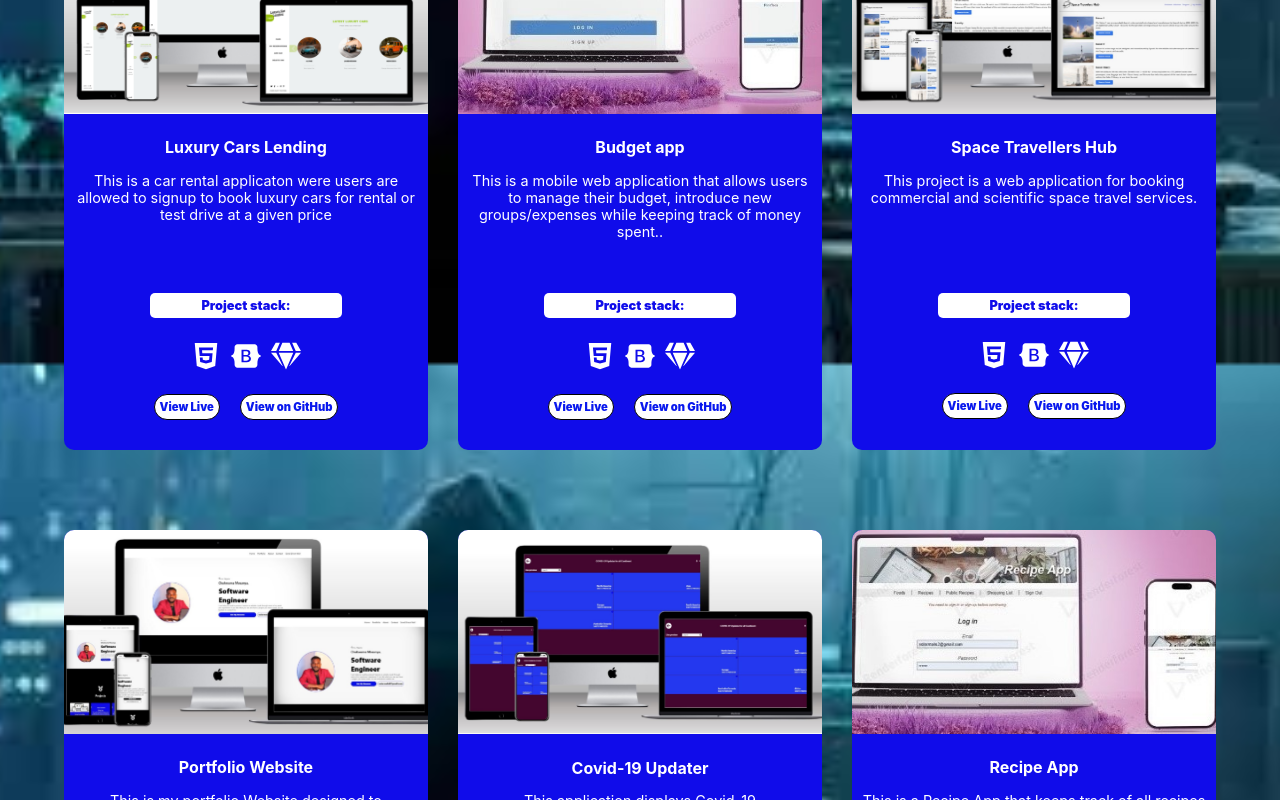
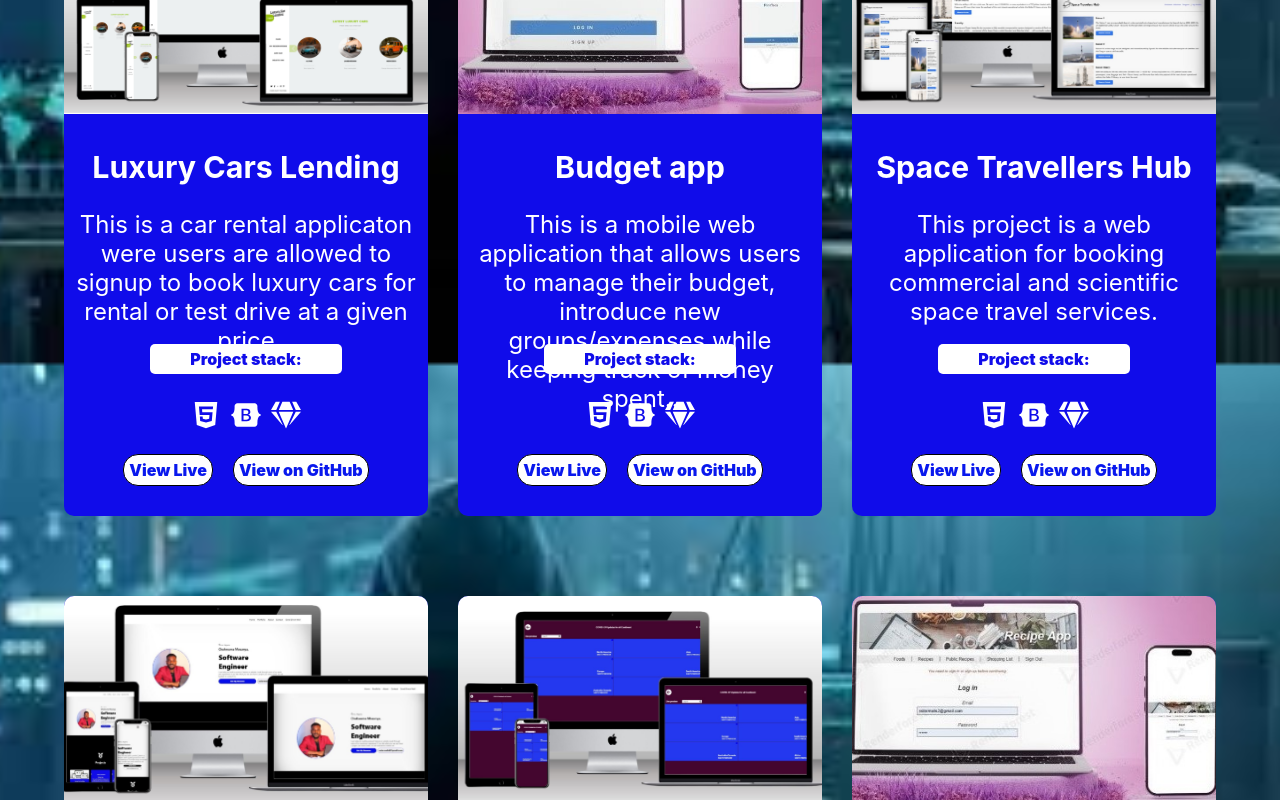
Before and after one commit to blase147/my_portfolio, a React (Create React App) app: page / in a window 1280 px wide. Shown: the part 1740-2540 px from the top of the page. Built offline with nearby package versions, Linux system fonts and the light colour scheme.

Commit message:
update accesbility

```diff
--- a/src/components/my-works/myWorks.scss
+++ b/src/components/my-works/myWorks.scss
@@ -97,8 +97,6 @@
     margin: auto;
     background-color: #000;
     color: #fff;
-    // padding-top: 200px;
-    // margin-bottom: 100px;
     background-image: url('../../images/tech3.jpeg');
     background-repeat: no-repeat;
     background-size: cover;
@@ -155,11 +153,11 @@
             // background-color: #ec1b1b;
 
             h2 {
-              font-size: 1em;
+              font-size: 1.9em;
             }
 
             .desc {
-              font-size: 0.9em;
+              font-size: 1.5em;
               height: 8vh;
               // margin-bottom: 10px;
             }
@@ -175,7 +173,7 @@
           align-items: center;
           margin: auto;
           padding-left: 0;
-          font-size: 0.8em;
+          font-size: 1.0em;
 
           p {
             text-align: center;
@@ -207,7 +205,7 @@
             color: rgb(9, 24, 237);
             border: solid 1px #000;
             border-radius: 15px;
-            font-size: 0.7em;
+            font-size: 1.0em;
             font-weight: 900;
             padding: 5px;
           }
```
